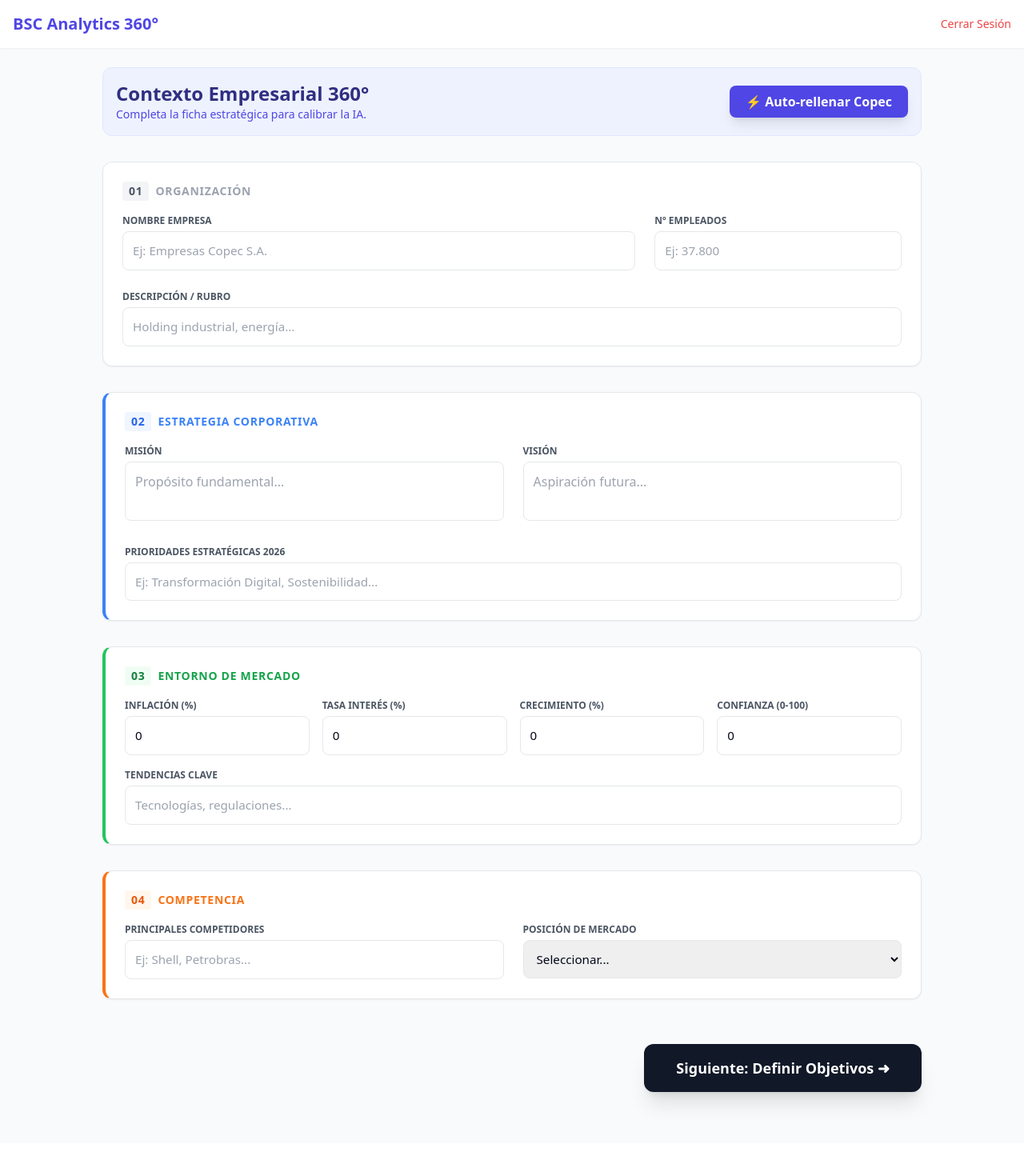
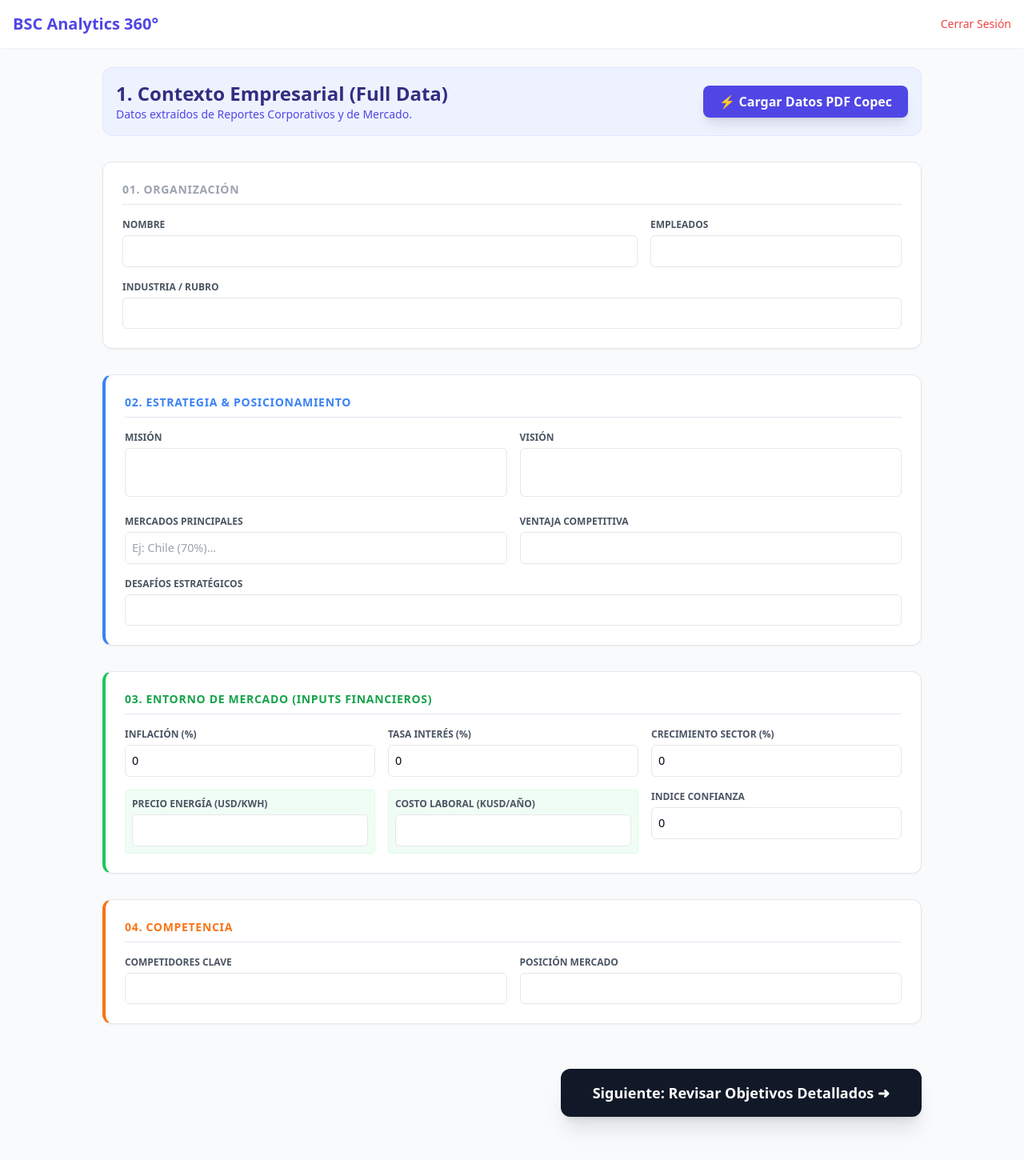
Before and after one commit to adgarces91-tech/bsc360-app, a React (Vite) app in the folder frontend/: page /dashboard in a window 1280 px wide. Shown: the top 1450 px of the page at 80% size. Before the commit the page ends 1429 px from the top, so only its background shows below. Built offline with nearby package versions, Linux system fonts and the light colour scheme; no server answers.

Commit message:
Update CompanyContextForm.tsx

```diff
--- a/frontend/src/components/CompanyContextForm.tsx
+++ b/frontend/src/components/CompanyContextForm.tsx
@@ -1,38 +1,111 @@
 // @ts-nocheck
 import { useState, useEffect } from 'react';
 
-// DATOS REALES DE COPEC (Basado en tus PDFs 02.1 - 02.5)
+// DATOS REALES DE COPEC (AUDITORÍA COMPLETA PDFS 02.x y 03)
 const DEMO_FULL_COPEC = {
     company_data: {
         name: 'Empresas Copec S.A.',
         industry: 'Energía y Recursos Naturales',
-        employees: '37800', // Dato real aproximado
+        employees: '37800',
         description: 'Holding industrial líder en energía, forestal y combustibles.'
     },
     strategy_data: {
         mission: 'Entregar soluciones energéticas sostenibles y productos de alta calidad.',
         vision: 'Ser líderes en la transición energética y movilidad del futuro.',
         values: 'Sostenibilidad, Innovación, Excelencia, Compromiso.',
-        priorities: 'Descarbonización, Digitalización de clientes, Eficiencia Operacional.'
+        priorities: 'Descarbonización, Digitalización de clientes, Eficiencia Operacional.',
+        // NUEVOS CAMPOS DETECTADOS EN PDF
+        markets: 'Chile (70%), Colombia (10%), Perú (20%)',
+        products: 'Combustibles, Tiendas de Conveniencia, Lubricantes, Energía Renovable',
+        advantage: 'Red de distribución nacional y marca líder',
+        challenges: 'Volatilidad precios petróleo, competencia digital'
     },
     market_data: {
         inflation: 3.8,
         interest_rate: 6.25,
         sector_growth: 4.2,
         confidence_index: 68,
-        trends: 'Electromovilidad, Hidrógeno Verde, Automatización logística.'
+        trends: 'Electromovilidad, Hidrógeno Verde, Automatización logística.',
+        // NUEVOS CAMPOS DEL PDF 03
+        energy_price: 5.5, // USD/kWh
+        labor_cost: 5.2    // kUSD/año
     },
     competition_data: {
         competitors: 'Enex (Shell), Esmax (Petrobras), CMPC.',
         position: 'Líder de Mercado (Market Leader)'
     },
-    // Objetivos BSC precargados para el paso 2
+    // OBJETIVOS CON DETALLE TÉCNICO COMPLETO (PDFs 02.1 - 02.5)
     bsc_objectives: [
-        { perspective: "Financiera", objective: "Maximizar ROIC en operaciones retail", kpi: "ROIC", current_value: 14.5, target_value: 18.0, unit: "%" },
-        { perspective: "Clientes", objective: "Aumentar la lealtad del cliente", kpi: "NPS", current_value: 42.0, target_value: 60.0, unit: "puntos" },
-        { perspective: "Procesos", objective: "Optimizar gestión de inventario", kpi: "Rotación", current_value: 8.5, target_value: 12.0, unit: "x" },
-        { perspective: "Aprendizaje", objective: "Desarrollar liderazgo de tienda", kpi: "% Certificados", current_value: 35.0, target_value: 85.0, unit: "%" },
-        { perspective: "ESG/ODS", objective: "Transición a energías renovables", kpi: "% Renovables", current_value: 12.0, target_value: 45.0, unit: "%" }
+        {
+            perspective: "Financiera",
+            objective: "Maximizar ROIC en operaciones retail",
+            kpi: "ROIC",
+            current_value: 14.5, target_value: 18.0, unit: "%",
+            // DETALLES EXTRAÍDOS DE PDF 02.1
+            action_line: "Optimización de mix de productos y eficiencia operacional",
+            data_source: "ERP SAP Consolidado Financiero",
+            formula: "(NOPAT / Capital Invertido) x 100",
+            frequency: "Trimestral",
+            baseline: 12.8,
+            responsible: "Gerente General Retail",
+            financing: "Presupuesto CAPEX"
+        },
+        {
+            perspective: "Clientes",
+            objective: "Aumentar frecuencia de visita",
+            kpi: "Frecuencia Visita",
+            current_value: 2.3, target_value: 2.8, unit: "visitas/mes",
+            // DETALLES EXTRAÍDOS DE PDF 02.2
+            action_line: "App móvil con beneficios y gamificación",
+            data_source: "App Copec Puntos + Analytics",
+            formula: "Total visitas / Clientes únicos",
+            frequency: "Mensual",
+            baseline: 2.3,
+            responsible: "Gerente Marketing Digital",
+            financing: "Presupuesto Digital"
+        },
+        {
+            perspective: "Procesos",
+            objective: "Optimizar gestión de inventario",
+            kpi: "Inventory Turnover",
+            current_value: 8.5, target_value: 12.0, unit: "veces/año",
+            // DETALLES EXTRAÍDOS DE PDF 02.3
+            action_line: "Sistema predictivo de demanda con IA",
+            data_source: "WMS + Sistema Inventarios",
+            formula: "Costo Ventas / Inventario Promedio",
+            frequency: "Mensual",
+            baseline: 7.2,
+            responsible: "Gerente Supply Chain",
+            financing: "Inversión Tecnología"
+        },
+        {
+            perspective: "Aprendizaje",
+            objective: "Desarrollar liderazgo de tienda",
+            kpi: "% Gerentes Certificados",
+            current_value: 35.0, target_value: 85.0, unit: "%",
+            // DETALLES EXTRAÍDOS DE PDF 02.4
+            action_line: "Academia de gerentes y mentoring",
+            data_source: "LMS Sistema Capacitación",
+            formula: "(Certificados / Total) x 100",
+            frequency: "Trimestral",
+            baseline: 28.0,
+            responsible: "Gerente Desarrollo Org.",
+            financing: "Presupuesto Capacitación"
+        },
+        {
+            perspective: "ESG/ODS",
+            objective: "Transición a energías renovables",
+            kpi: "% Energía Renovable",
+            current_value: 12.0, target_value: 45.0, unit: "%",
+            // DETALLES EXTRAÍDOS DE PDF 02.5
+            action_line: "Paneles solares en estaciones",
+            data_source: "Sistema Monitoreo Energético",
+            formula: "(kWh renovable / Total) x 100",
+            frequency: "Mensual",
+            baseline: 8.0,
+            responsible: "Gerente Sustentabilidad",
+            financing: "Inversión CAPEX Verde"
+        }
     ]
 };
 
@@ -43,12 +116,12 @@ interface CompanyContextFormProps {
 }
 
 const CompanyContextForm = ({ data, onUpdate, onNext }: CompanyContextFormProps) => {
-    // Inicialización robusta del estado con todas las secciones
+    // Inicialización robusta
     const [localData, setLocalData] = useState({
-        company_data: data.company_data || { name: '', industry: '', employees: '', description: '' },
-        strategy_data: data.strategy_data || { mission: '', vision: '', values: '', priorities: '' },
-        market_data: data.market_data || { inflation: 0, interest_rate: 0, sector_growth: 0, confidence_index: 0, trends: '' },
-        competition_data: data.competition_data || { competitors: '', position: '' },
+        company_data: data.company_data || {},
+        strategy_data: data.strategy_data || {},
+        market_data: data.market_data || {},
+        competition_data: data.competition_data || {},
         bsc_objectives: data.bsc_objectives || []
     });
 
@@ -69,120 +142,108 @@ const CompanyContextForm = ({ data, onUpdate, onNext }: CompanyContextFormProps)
     return (
         <div className="space-y-8 animate-in fade-in duration-700 pb-10">
 
-            {/* HEADER CON ACCIÓN */}
+            {/* HEADER */}
             <div className="flex justify-between items-center bg-indigo-50 p-4 rounded-xl border border-indigo-100">
                 <div>
-                    <h2 className="text-2xl font-black text-indigo-900">Contexto Empresarial 360°</h2>
-                    <p className="text-sm text-indigo-600">Completa la ficha estratégica para calibrar la IA.</p>
+                    <h2 className="text-2xl font-black text-indigo-900">1. Contexto Empresarial (Full Data)</h2>
+                    <p className="text-sm text-indigo-600">Datos extraídos de Reportes Corporativos y de Mercado.</p>
                 </div>
                 <button onClick={handleAutoFill} className="bg-indigo-600 text-white px-5 py-2 rounded-lg font-bold hover:bg-indigo-700 transition shadow-lg flex items-center gap-2">
-                    ⚡ Auto-rellenar Copec
+                    ⚡ Cargar Datos PDF Copec
                 </button>
             </div>
 
-            {/* --- SECCIÓN 1: IDENTIDAD ORGANIZACIONAL --- */}
+            {/* SECCIÓN 1: ORGANIZACIÓN */}
             <section className="bg-white p-6 rounded-xl shadow-sm border border-gray-200">
-                <h3 className="text-sm font-bold text-gray-400 uppercase tracking-wider mb-4 flex items-center gap-2">
-                    <span className="bg-gray-100 text-gray-600 px-2 py-0.5 rounded">01</span> Organización
-                </h3>
-                <div className="grid grid-cols-1 md:grid-cols-3 gap-6">
+                <h3 className="text-sm font-bold text-gray-400 uppercase tracking-wider mb-4 border-b pb-2">01. Organización</h3>
+                <div className="grid grid-cols-1 md:grid-cols-3 gap-4">
                     <div className="md:col-span-2">
-                        <label className="label">Nombre Empresa</label>
-                        <input type="text" className="input-field" placeholder="Ej: Empresas Copec S.A."
-                            value={localData.company_data.name} onChange={e => handleChange('company_data', 'name', e.target.value)} />
+                        <label className="label">Nombre</label>
+                        <input className="input-field" value={localData.company_data.name} onChange={e => handleChange('company_data', 'name', e.target.value)} />
                     </div>
                     <div>
-                        <label className="label">Nº Empleados</label>
-                        <input type="text" className="input-field" placeholder="Ej: 37.800"
-                            value={localData.company_data.employees} onChange={e => handleChange('company_data', 'employees', e.target.value)} />
+                        <label className="label">Empleados</label>
+                        <input className="input-field" value={localData.company_data.employees} onChange={e => handleChange('company_data', 'employees', e.target.value)} />
                     </div>
                     <div className="md:col-span-3">
-                        <label className="label">Descripción / Rubro</label>
-                        <input type="text" className="input-field" placeholder="Holding industrial, energía..."
-                            value={localData.company_data.industry} onChange={e => handleChange('company_data', 'industry', e.target.value)} />
+                        <label className="label">Industria / Rubro</label>
+                        <input className="input-field" value={localData.company_data.industry} onChange={e => handleChange('company_data', 'industry', e.target.value)} />
                     </div>
                 </div>
             </section>
 
-            {/* --- SECCIÓN 2: ESTRATEGIA CORPORATIVA (NUEVO) --- */}
+            {/* SECCIÓN 2: ESTRATEGIA (AMPLIADO SEGÚN PDF) */}
             <section className="bg-white p-6 rounded-xl shadow-sm border border-gray-200 border-l-4 border-l-blue-500">
-                <h3 className="text-sm font-bold text-blue-500 uppercase tracking-wider mb-4 flex items-center gap-2">
-                    <span className="bg-blue-50 text-blue-600 px-2 py-0.5 rounded">02</span> Estrategia Corporativa
-                </h3>
-                <div className="grid grid-cols-1 md:grid-cols-2 gap-6">
+                <h3 className="text-sm font-bold text-blue-500 uppercase tracking-wider mb-4 border-b pb-2">02. Estrategia & Posicionamiento</h3>
+                <div className="grid grid-cols-1 md:grid-cols-2 gap-4">
                     <div>
                         <label className="label">Misión</label>
-                        <textarea className="input-area" rows={2} placeholder="Propósito fundamental..."
-                            value={localData.strategy_data.mission} onChange={e => handleChange('strategy_data', 'mission', e.target.value)} />
+                        <textarea className="input-area" rows={2} value={localData.strategy_data.mission} onChange={e => handleChange('strategy_data', 'mission', e.target.value)} />
                     </div>
                     <div>
                         <label className="label">Visión</label>
-                        <textarea className="input-area" rows={2} placeholder="Aspiración futura..."
-                            value={localData.strategy_data.vision} onChange={e => handleChange('strategy_data', 'vision', e.target.value)} />
+                        <textarea className="input-area" rows={2} value={localData.strategy_data.vision} onChange={e => handleChange('strategy_data', 'vision', e.target.value)} />
+                    </div>
+                    {/* CAMPOS NUEVOS DETECTADOS EN PDF */}
+                    <div>
+                        <label className="label">Mercados Principales</label>
+                        <input className="input-field" placeholder="Ej: Chile (70%)..." value={localData.strategy_data.markets} onChange={e => handleChange('strategy_data', 'markets', e.target.value)} />
+                    </div>
+                    <div>
+                        <label className="label">Ventaja Competitiva</label>
+                        <input className="input-field" value={localData.strategy_data.advantage} onChange={e => handleChange('strategy_data', 'advantage', e.target.value)} />
                     </div>
                     <div className="md:col-span-2">
-                        <label className="label">Prioridades Estratégicas 2026</label>
-                        <input type="text" className="input-field" placeholder="Ej: Transformación Digital, Sostenibilidad..."
-                            value={localData.strategy_data.priorities} onChange={e => handleChange('strategy_data', 'priorities', e.target.value)} />
+                        <label className="label">Desafíos Estratégicos</label>
+                        <input className="input-field" value={localData.strategy_data.challenges} onChange={e => handleChange('strategy_data', 'challenges', e.target.value)} />
                     </div>
                 </div>
             </section>
 
-            {/* --- SECCIÓN 3: MACROECONOMÍA Y MERCADO --- */}
+            {/* SECCIÓN 3: MERCADO (AMPLIADO SEGÚN PDF 03) */}
             <section className="bg-white p-6 rounded-xl shadow-sm border border-gray-200 border-l-4 border-l-green-500">
-                <h3 className="text-sm font-bold text-green-600 uppercase tracking-wider mb-4 flex items-center gap-2">
-                    <span className="bg-green-50 text-green-700 px-2 py-0.5 rounded">03</span> Entorno de Mercado
-                </h3>
-                <div className="grid grid-cols-2 md:grid-cols-4 gap-4 mb-4">
+                <h3 className="text-sm font-bold text-green-600 uppercase tracking-wider mb-4 border-b pb-2">03. Entorno de Mercado (Inputs Financieros)</h3>
+                <div className="grid grid-cols-2 md:grid-cols-3 gap-4">
                     <div>
                         <label className="label">Inflación (%)</label>
-                        <input type="number" className="input-field" value={localData.market_data.inflation}
-                            onChange={e => handleChange('market_data', 'inflation', parseFloat(e.target.value))} />
+                        <input type="number" className="input-field" value={localData.market_data.inflation} onChange={e => handleChange('market_data', 'inflation', parseFloat(e.target.value))} />
                     </div>
                     <div>
                         <label className="label">Tasa Interés (%)</label>
-                        <input type="number" className="input-field" value={localData.market_data.interest_rate}
-                            onChange={e => handleChange('market_data', 'interest_rate', parseFloat(e.target.value))} />
+                        <input type="number" className="input-field" value={localData.market_data.interest_rate} onChange={e => handleChange('market_data', 'interest_rate', parseFloat(e.target.value))} />
                     </div>
                     <div>
-                        <label className="label">Crecimiento (%)</label>
-                        <input type="number" className="input-field" value={localData.market_data.sector_growth}
-                            onChange={e => handleChange('market_data', 'sector_growth', parseFloat(e.target.value))} />
+                        <label className="label">Crecimiento Sector (%)</label>
+                        <input type="number" className="input-field" value={localData.market_data.sector_growth} onChange={e => handleChange('market_data', 'sector_growth', parseFloat(e.target.value))} />
                     </div>
-                    <div>
-                        <label className="label">Confianza (0-100)</label>
-                        <input type="number" className="input-field" value={localData.market_data.confidence_index}
-                            onChange={e => handleChange('market_data', 'confidence_index', parseInt(e.target.value))} />
+
+                    {/* CAMPOS FALTANTES AGREGADOS */}
+                    <div className="bg-green-50 p-2 rounded border border-green-100">
+                        <label className="label text-green-800">Precio Energía (USD/kWh)</label>
+                        <input type="number" className="input-field bg-white" value={localData.market_data.energy_price} onChange={e => handleChange('market_data', 'energy_price', parseFloat(e.target.value))} />
                     </div>
-                </div>
-                <div>
-                    <label className="label">Tendencias Clave</label>
-                    <input type="text" className="input-field" placeholder="Tecnologías, regulaciones..."
-                        value={localData.market_data.trends} onChange={e => handleChange('market_data', 'trends', e.target.value)} />
+                    <div className="bg-green-50 p-2 rounded border border-green-100">
+                        <label className="label text-green-800">Costo Laboral (kUSD/año)</label>
+                        <input type="number" className="input-field bg-white" value={localData.market_data.labor_cost} onChange={e => handleChange('market_data', 'labor_cost', parseFloat(e.target.value))} />
+                    </div>
+                     <div>
+                        <label className="label">Indice Confianza</label>
+                        <input type="number" className="input-field" value={localData.market_data.confidence_index} onChange={e => handleChange('market_data', 'confidence_index', parseFloat(e.target.value))} />
+                    </div>
                 </div>
             </section>
 
-            {/* --- SECCIÓN 4: COMPETENCIA (NUEVO) --- */}
+            {/* SECCIÓN 4: COMPETENCIA */}
             <section className="bg-white p-6 rounded-xl shadow-sm border border-gray-200 border-l-4 border-l-orange-500">
-                <h3 className="text-sm font-bold text-orange-500 uppercase tracking-wider mb-4 flex items-center gap-2">
-                    <span className="bg-orange-50 text-orange-600 px-2 py-0.5 rounded">04</span> Competencia
-                </h3>
-                <div className="grid grid-cols-1 md:grid-cols-2 gap-6">
+                <h3 className="text-sm font-bold text-orange-500 uppercase tracking-wider mb-4 border-b pb-2">04. Competencia</h3>
+                <div className="grid grid-cols-1 md:grid-cols-2 gap-4">
                     <div>
-                        <label className="label">Principales Competidores</label>
-                        <input type="text" className="input-field" placeholder="Ej: Shell, Petrobras..."
-                            value={localData.competition_data.competitors} onChange={e => handleChange('competition_data', 'competitors', e.target.value)} />
+                        <label className="label">Competidores Clave</label>
+                        <input className="input-field" value={localData.competition_data.competitors} onChange={e => handleChange('competition_data', 'competitors', e.target.value)} />
                     </div>
                     <div>
-                        <label className="label">Posición de Mercado</label>
-                        <select className="input-field"
-                            value={localData.competition_data.position} onChange={e => handleChange('competition_data', 'position', e.target.value)}>
-                            <option value="">Seleccionar...</option>
-                            <option value="Líder">Líder de Mercado</option>
-                            <option value="Retador">Retador (Challenger)</option>
-                            <option value="Seguidor">Seguidor</option>
-                            <option value="Nicho">Nicho Especializado</option>
-                        </select>
+                        <label className="label">Posición Mercado</label>
+                        <input className="input-field" value={localData.competition_data.position} onChange={e => handleChange('competition_data', 'position', e.target.value)} />
                     </div>
                 </div>
             </section>
@@ -190,17 +251,14 @@ const CompanyContextForm = ({ data, onUpdate, onNext }: CompanyContextFormProps)
             <div className="flex justify-end pt-6">
                 <button onClick={onNext} disabled={!localData.company_data.name}
                     className="bg-gray-900 hover:bg-black text-white px-10 py-4 rounded-xl font-bold text-lg shadow-xl transition-all flex items-center gap-3">
-                    Siguiente: Definir Objetivos ➜
+                    Siguiente: Revisar Objetivos Detallados ➜
                 </button>
             </div>
 
-            {/* Estilos CSS en línea para limpiar el código */}
             <style>{`
                 .label { display: block; font-size: 0.75rem; font-weight: 700; color: #4b5563; margin-bottom: 0.25rem; text-transform: uppercase; }
-                .input-field { width: 100%; padding: 0.75rem; border: 1px solid #e5e7eb; border-radius: 0.5rem; font-size: 0.95rem; outline: none; transition: all; }
-                .input-field:focus { border-color: #6366f1; ring: 2px; ring-color: #e0e7ff; }
-                .input-area { width: 100%; padding: 0.75rem; border: 1px solid #e5e7eb; border-radius: 0.5rem; resize: none; outline: none; }
-                .input-area:focus { border-color: #6366f1; }
+                .input-field { width: 100%; padding: 0.5rem; border: 1px solid #e5e7eb; border-radius: 0.375rem; font-size: 0.9rem; }
+                .input-area { width: 100%; padding: 0.5rem; border: 1px solid #e5e7eb; border-radius: 0.375rem; resize: none; font-size: 0.9rem; }
             `}</style>
         </div>
     );
```
